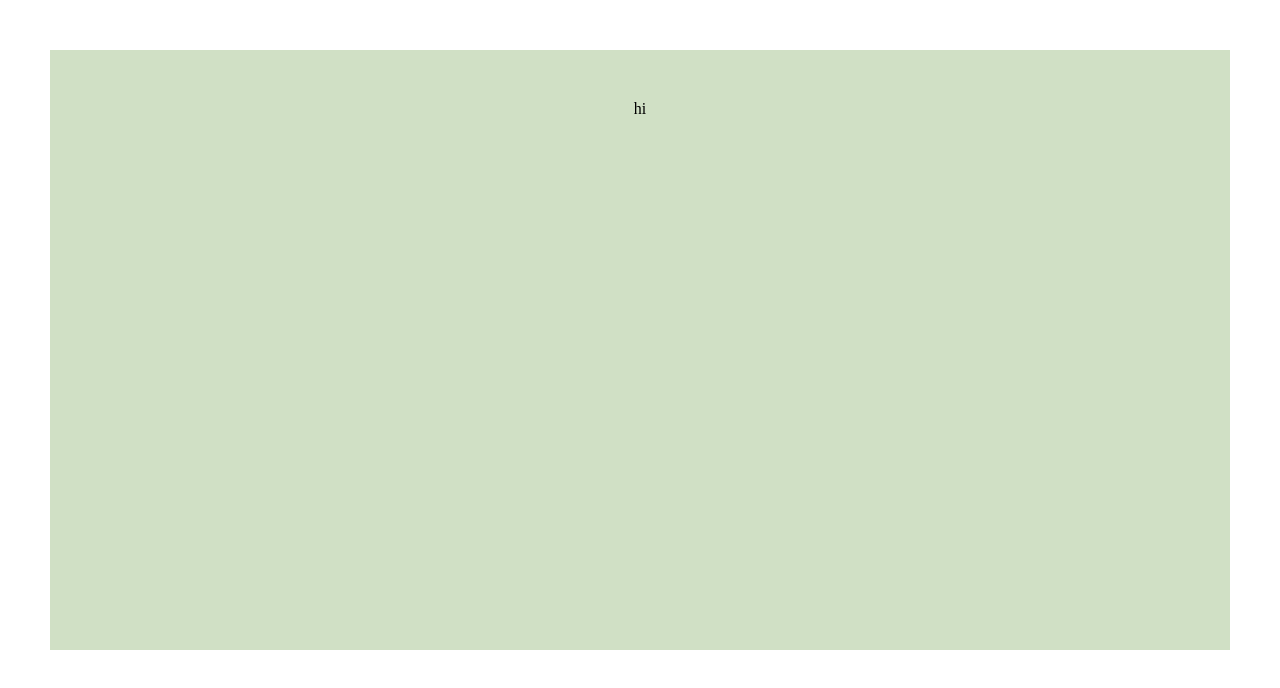
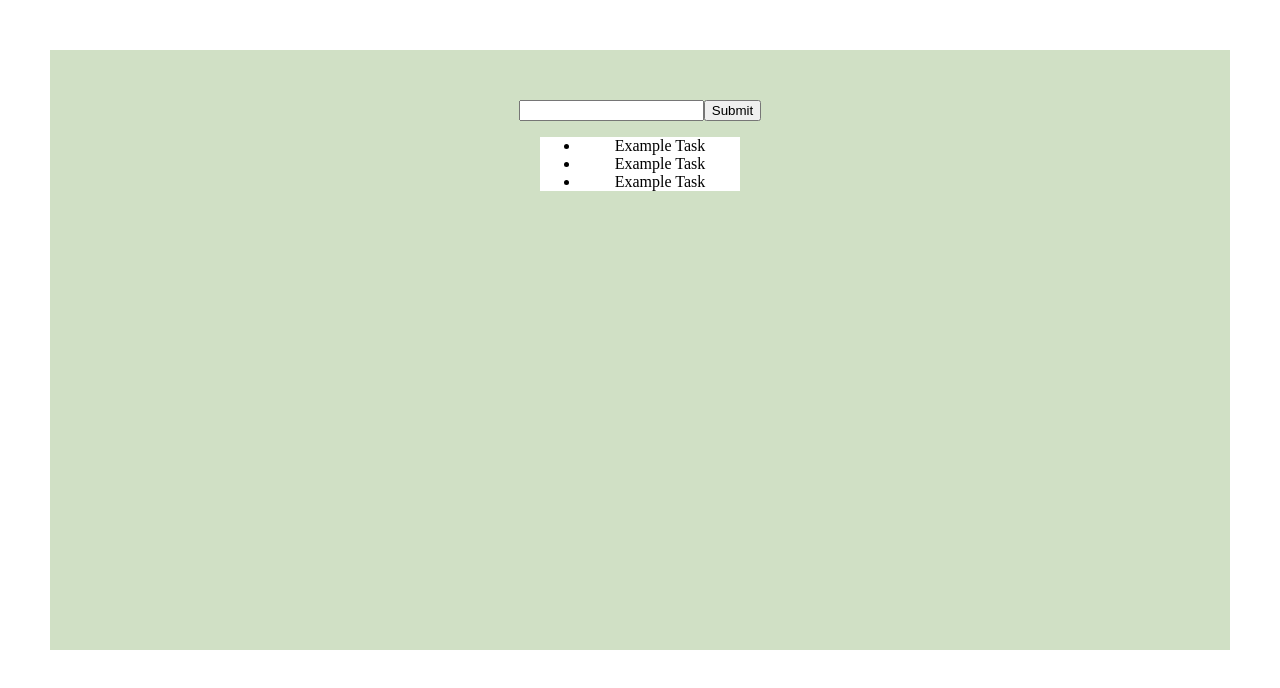
Before and after one commit to sheacronin/task-app, a React (Create React App) app: page / in a window 1280 px wide. Shown: the top 688 px of the page. Built offline with nearby package versions, Linux system fonts and the light colour scheme.

Commit message:
Add initial Overview component

```diff
--- a/src/App.css
+++ b/src/App.css
@@ -9,3 +9,9 @@ main {
     padding: 50px;
     text-align: center;
 }
+
+#tasks-container {
+    background-color: white;
+    width: 200px;
+    margin: 0 auto;
+}
--- a/src/App.js
+++ b/src/App.js
@@ -1,5 +1,6 @@
 import './App.css';
 import React, { Component } from 'react';
+import Overview from './components/Overview';
 
 class App extends Component {
     constructor(props) {
@@ -7,7 +8,15 @@ class App extends Component {
     }
 
     render() {
-        return <main>hi</main>;
+        return (
+            <main>
+                <form>
+                    <input type="text" />
+                    <button>Submit</button>
+                </form>
+                <Overview />
+            </main>
+        );
     }
 }
 
--- a/src/components/Overview.js
+++ b/src/components/Overview.js
@@ -0,0 +1,21 @@
+import React, { Component } from 'react';
+
+class Overview extends Component {
+    constructor(props) {
+        super(props);
+    }
+
+    render() {
+        return (
+            <div id="tasks-container">
+                <ul>
+                    <li>Example Task</li>
+                    <li>Example Task</li>
+                    <li>Example Task</li>
+                </ul>
+            </div>
+        );
+    }
+}
+
+export default Overview;
```
